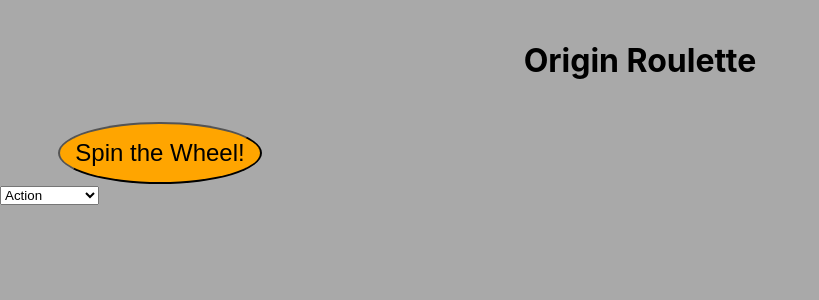
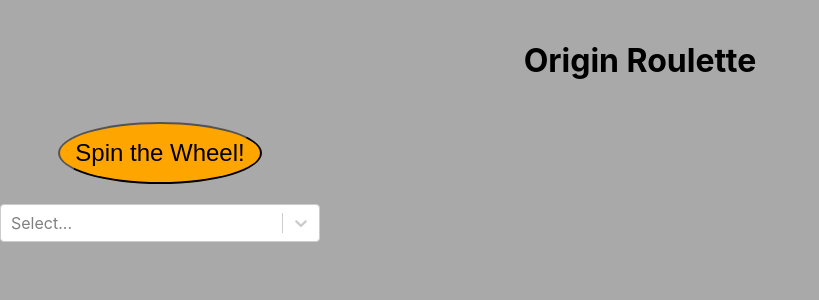
Before and after one commit to ajt89/origin-roulette, a React (Create React App) app: page / in a window 1280 px wide. Shown: the top 300 px of the page, without its empty margins (0-819 px from the left). Built offline with nearby package versions, Linux system fonts and the light colour scheme.

Commit message:
Filter games by genre

```diff
--- a/package.json
+++ b/package.json
@@ -5,7 +5,8 @@
   "dependencies": {
     "react": "^16.10.2",
     "react-dom": "^16.10.2",
-    "react-scripts": "3.2.0"
+    "react-scripts": "3.2.0",
+    "react-select": "^3.0.8"
   },
   "scripts": {
     "start": "react-scripts start",
--- a/src/App.css
+++ b/src/App.css
@@ -17,6 +17,12 @@
     margin-right: auto;
 }
 
+.genre-dropdown {
+    display: block;
+    margin-left: auto;
+    margin-right: auto;
+}
+
 body {
     background-color: rgb(169, 169, 169);
 }
--- a/src/App.js
+++ b/src/App.js
@@ -1,43 +1,62 @@
 
 import React, { Component } from 'react';
+import Select from 'react-select';
 import OriginGames from './origin/OriginGames.js'
 import './App.css'
 
+const gameGenres = [
+  {value: 'action', label: 'Action'},
+  {value: 'adventure', label: 'Adventure'},
+  {value: 'arcade', label: 'Arcade'},
+  {value: 'casual', label: 'Casual'},
+  {value: 'family', label: 'Family'},
+  {value: 'first-person', label: 'First Person'},
+  {value: 'horror', label: 'Horror'},
+  {value: 'indie', label: 'Indie'},
+  {value: 'mmo', label: 'MMO'},
+  {value: 'platformer', label: 'Platformer'},
+  {value: 'role-playing', label: 'Role Playing'},
+  {value: 'sci-fi', label: 'Sci-Fi'},
+  {value: 'shooter', label: 'Shooter'},
+  {value: 'simulation', label: 'Simulation'},
+  {value: 'sports', label: 'Sports'},
+  {value: 'strategy', label: 'Strategy'},
+  {value: 'third-person', label: 'Third Person'},
+]
+
 class App extends Component {
-  state = {}
+  state = {
+    selectedOption: null,
+    refreshWheel: null,
+  }
+
+  handleChange = selectedOption => {
+    this.setState(
+      { selectedOption },
+      () => console.log(`Option selected:`, this.state.selectedOption)
+    )
+  }
 
   spinTheWheel = () =>
     this.setState({ refreshWheel: !this.state.refreshWheel })
 
   render() {
+    const { selectedOption } = this.state;
     return (
       <div className='App'>
         <header className='App-header'>
           <br></br>
           <h1 className='home-page-title'>Origin Roulette</h1>
-          <OriginGames refresh={this.state.refreshWheel}></OriginGames>
+          <OriginGames refresh={this.state}></OriginGames>
           <br></br>
           <div className='inputs'>
             <button className='wheel-button' onClick={this.spinTheWheel}>Spin the Wheel!</button>
-            <select className='genre-dropdown'>
-              <option value='action'>Action</option>
-              <option value='adventure'>Adventure</option>
-              <option value='arcade'>Arcade</option>
-              <option value='casual'>Casual</option>
-              <option value='family'>Family</option>
-              <option value='first-person'>First-Person</option>
-              <option value='horror'>Horror</option>
-              <option value='indie'>Indie</option>
-              <option value='mmo'>MMO</option>
-              <option value='platformer'>Platformer</option>
-              <option value='role-playing'>Role-Playing</option>
-              <option value='sci-fi'>Sci-Fi</option>
-              <option value='shooter'>Shooter</option>
-              <option value='simulation'>Simulation</option>
-              <option value='sports'>Sports</option>
-              <option value='strategy'>Strategy</option>
-              <option value='third-person'>Third Person</option>
-            </select>
+            <br></br>
+            <Select
+              value={selectedOption}
+              onChange={this.handleChange}
+              options={gameGenres}
+            />
           </div>
           <br></br>
         </header>
--- a/src/origin/OriginGames.css
+++ b/src/origin/OriginGames.css
@@ -7,7 +7,7 @@
     background-color: rgb(255, 255, 255);
     border-radius: 25%;
     object-fit: cover;
-    width: 1200px;
+    width: 1000px;
     height: 650px;
 }
 
--- a/src/origin/OriginGames.js
+++ b/src/origin/OriginGames.js
@@ -11,29 +11,35 @@ class OriginGames extends Component {
 
     static getDerivedStateFromProps(nextProps, prevState) {
         if (nextProps.refresh !== prevState.refresh) {
-            return { refresh: nextProps.refresh }
+            return { refresh: nextProps.refresh.refreshWheel }
         }
         else return null;
     }
 
     componentDidUpdate(prevProps, prevState) {
-        if (prevProps.refresh !== this.props.refresh) {
-            this.getRandomGame()
+        if (prevProps.refresh.refreshWheel !== this.props.refresh.refreshWheel) {
+            this.getRandomGame();
             this.setState({ refresh: 'refreshed' })
         }
     }
 
     getRandomGame() {
+        let genreQuery = '';
+        if (this.props.refresh.selectedOption) {
+            genreQuery = `,genre:${this.props.refresh.selectedOption.value}`;
+        }
         let searchTerm = '';
-        let filterQuery = 'platform:pc-download,gameType:basegame';
+        let filterQuery = `platform:pc-download,gameType:basegame${genreQuery}`;
         let facetField = 'subscriptionGroup,genre,gameType,availability,rating,players,language,platform,franchise,publisher,developer,price';
         let sort = '';
         let start = 0;
         let rows = 1;
         let isGDP = true
+        console.log(filterQuery);
         queryStore(searchTerm, filterQuery, facetField, sort, start, rows, isGDP)
             .then(res => res.json())
             .then((data) => {
+                console.log(data);
                 let totalGames = data.games.numFound;
                 start = Math.floor(Math.random() * totalGames);
                 queryStore(searchTerm, filterQuery, facetField, sort, start, rows, isGDP)
```
Also changed, not shown: 1 other file (tests, documents, lock files or other folders).
